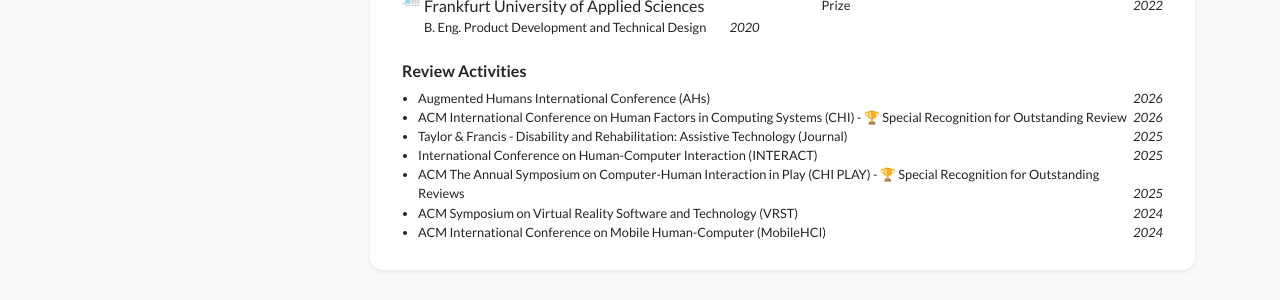
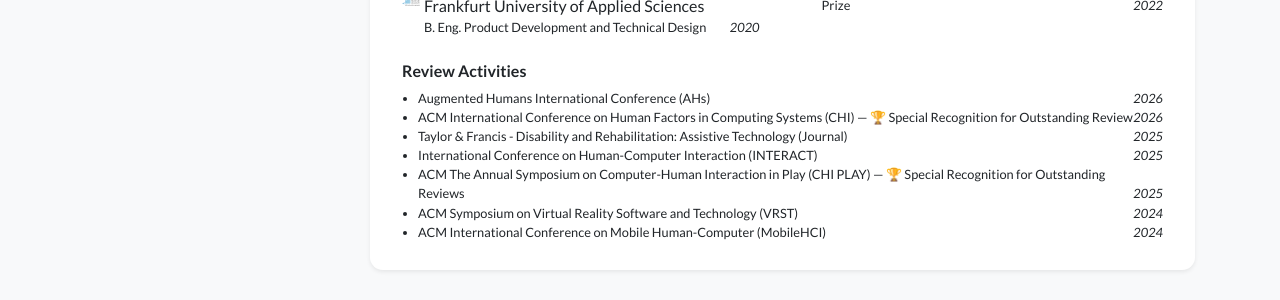
Before and after one commit to Stefan-Resch/stefan-resch.github.io, a Jekyll site: the page built from index.html, in a window 1280 px wide and 1145 px high. Shown: the part 759-1059 px from the top of the window. Built offline with Jekyll 4.4.1, drawn with Linux system fonts in a browser that asks for light colours; nearby versions of some CDN libraries; a style sheet for code colours, icons or effects is not loaded.

```diff
--- a/_data/profile.yml
+++ b/_data/profile.yml
@@ -60,13 +60,13 @@ awards:
 review_activities:
 - name: "Augmented Humans International Conference (AHs)"
   date: 2026
-- name: "ACM International Conference on Human Factors in Computing Systems (CHI)  -  🏆 Special Recognition for Outstanding Review"
+- name: "ACM International Conference on Human Factors in Computing Systems (CHI) — 🏆 Special Recognition for Outstanding Review"
   date: 2026
 - name: "Taylor & Francis - Disability and Rehabilitation: Assistive Technology (Journal)"
   date: 2025
 - name: "International Conference on Human-Computer Interaction (INTERACT)"
   date: 2025
-- name: "ACM The Annual Symposium on Computer-Human Interaction in Play (CHI PLAY)  -  🏆 Special Recognition for Outstanding Reviews"
+- name: "ACM The Annual Symposium on Computer-Human Interaction in Play (CHI PLAY) — 🏆 Special Recognition for Outstanding Reviews"
   date: 2025
 - name: "ACM Symposium on Virtual Reality Software and Technology (VRST)"
   date: 2024
```
